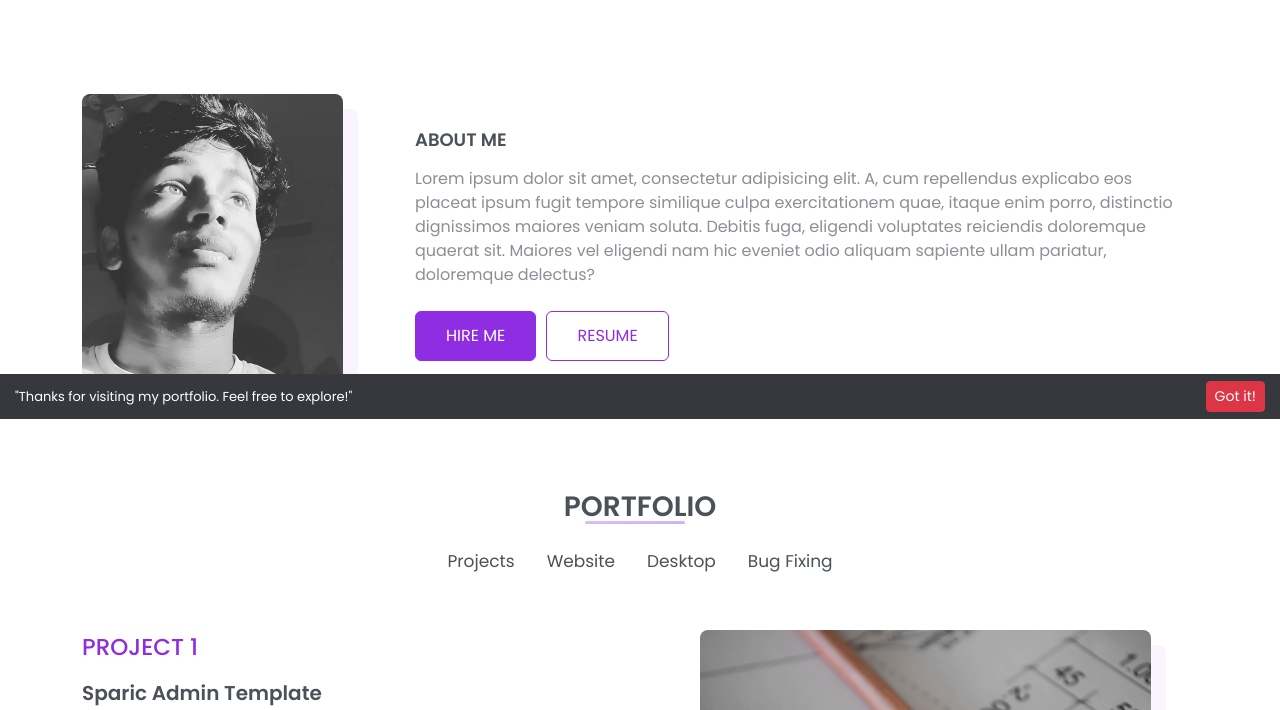
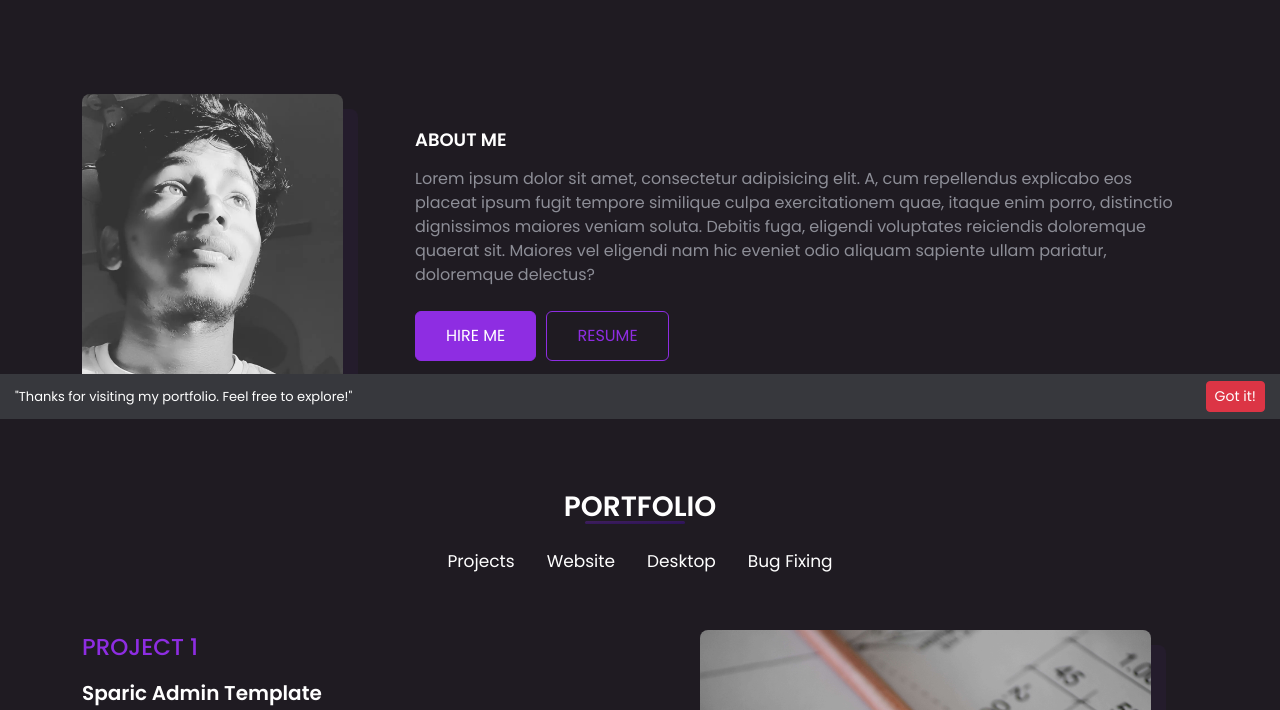
Before and after one commit to nousuyadagiri/My-portfolio, a website: page index.html in a window 1280 px wide. Shown: the part 381-1091 px from the top of the page. Drawn offline with nearby package versions, Linux system fonts and the light colour scheme; files whose address does not match are found by name.

Commit message:
styleschanged

```diff
--- a/css/styles.css
+++ b/css/styles.css
@@ -361,7 +361,7 @@ ul {
 }
 .card-border:hover {
   > img {
-    transform: translate(-9px, -9px);
+    transform: translate(-10px, -10px);
   }
 }
 .card-border::before {
--- a/index.html
+++ b/index.html
@@ -1,5 +1,5 @@
 <!DOCTYPE html>
-<html lang="en" data-bs-theme="light">
+<html lang="en" data-bs-theme="dark">
 <head>
     <meta charset="UTF-8">
     <meta name="viewport" content="width=device-width, initial-scale=1.0">
```
